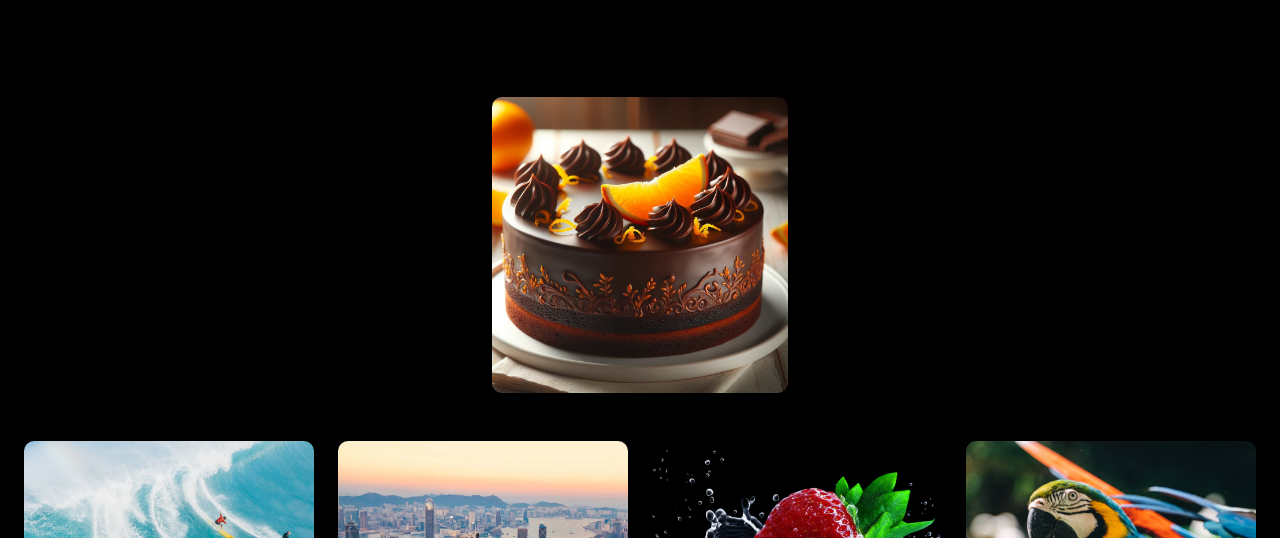
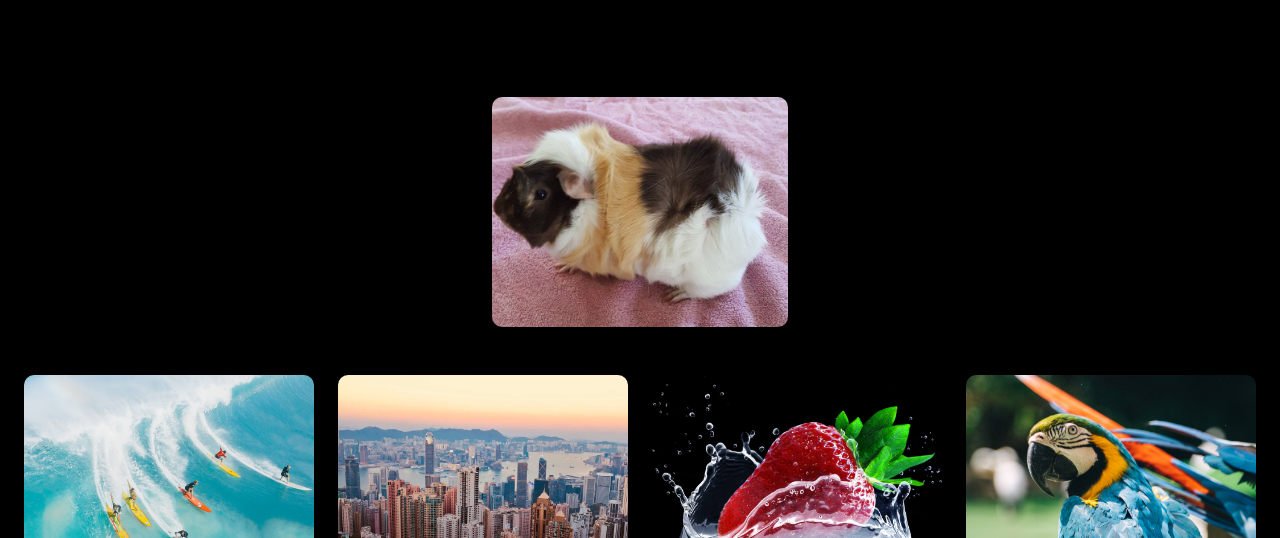
Before and after one commit to morrisfdz/TallerGitHub, a plain HTML site: page index.html in a window 1280 px wide. Shown: the part 262-800 px from the top of the page. Drawn offline with Linux system fonts and the light colour scheme.

Commit message:
Update index.html

```diff
--- a/index.html
+++ b/index.html
@@ -68,7 +68,7 @@
         <div class="row gy-4 justify-content-center">
             <div class="col-xl-3 col-lg-4 col-md-6">
               <div class="gallery-item h-100">
-                <img src="img/gallery/gallery-17.jpg" class="img-fluid" alt=""> <!-- = Cambia "gallery-17.png" por el nombre y extensión de tu imágen.= -->
+                <img src="img/gallery/cuilo.jpeg" class="img-fluid" alt=""> <!-- = Cambia "gallery-17.png" por el nombre y extensión de tu imágen.= -->
                 <div class="gallery-links d-flex align-items-center justify-content-center">
                   <a href="img/gallery/cuilo.jpeg" title="Gallery 1" class="glightbox preview-link"><i class="bi bi-arrows-angle-expand"></i></a> <!-- = Cambia "gallery-17.png" por el nombre y extensión de tu imágen= -->
                   <a href="index.html" class="details-link"><i class="bi bi-link-45deg"></i></a>
```
